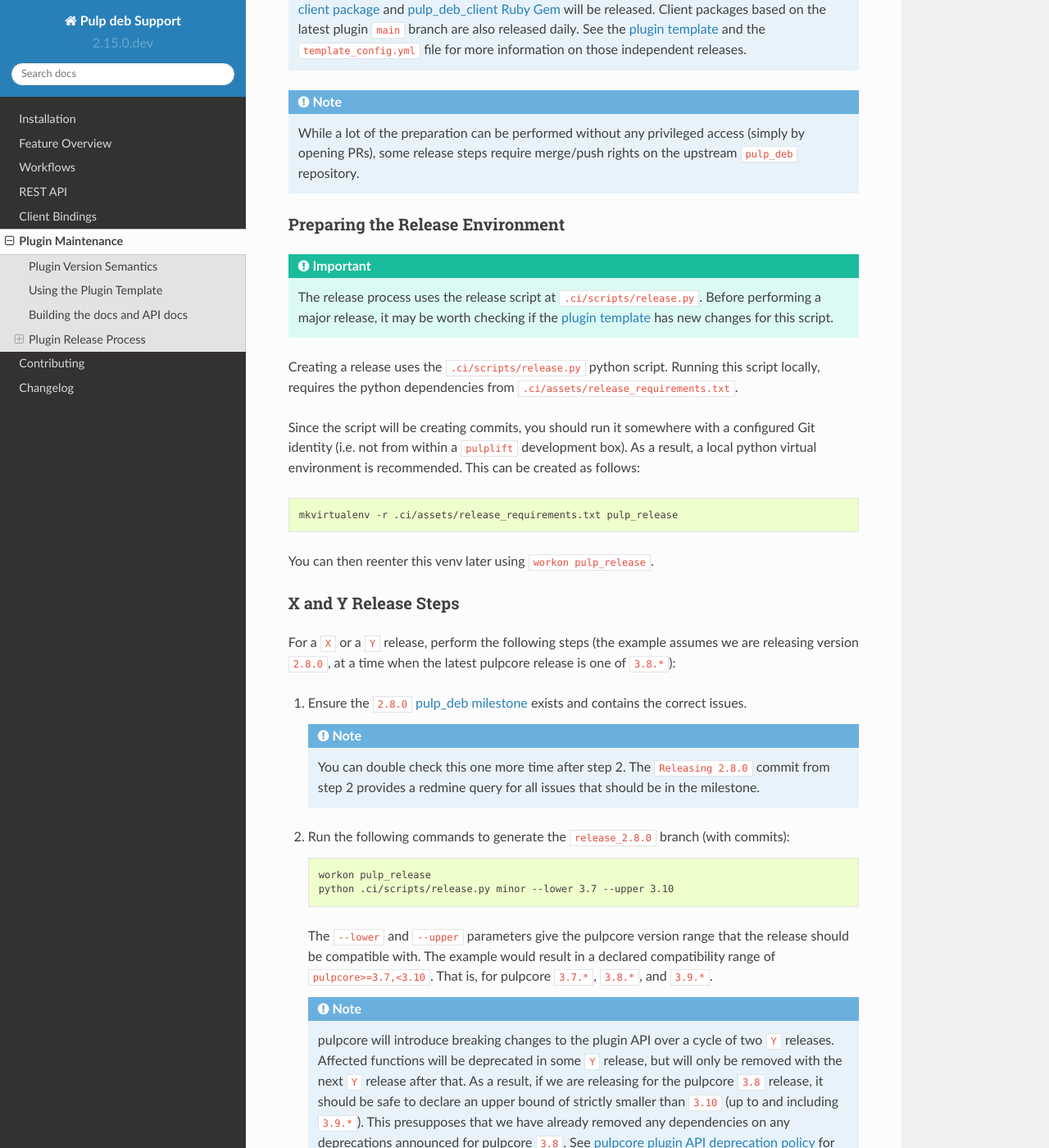
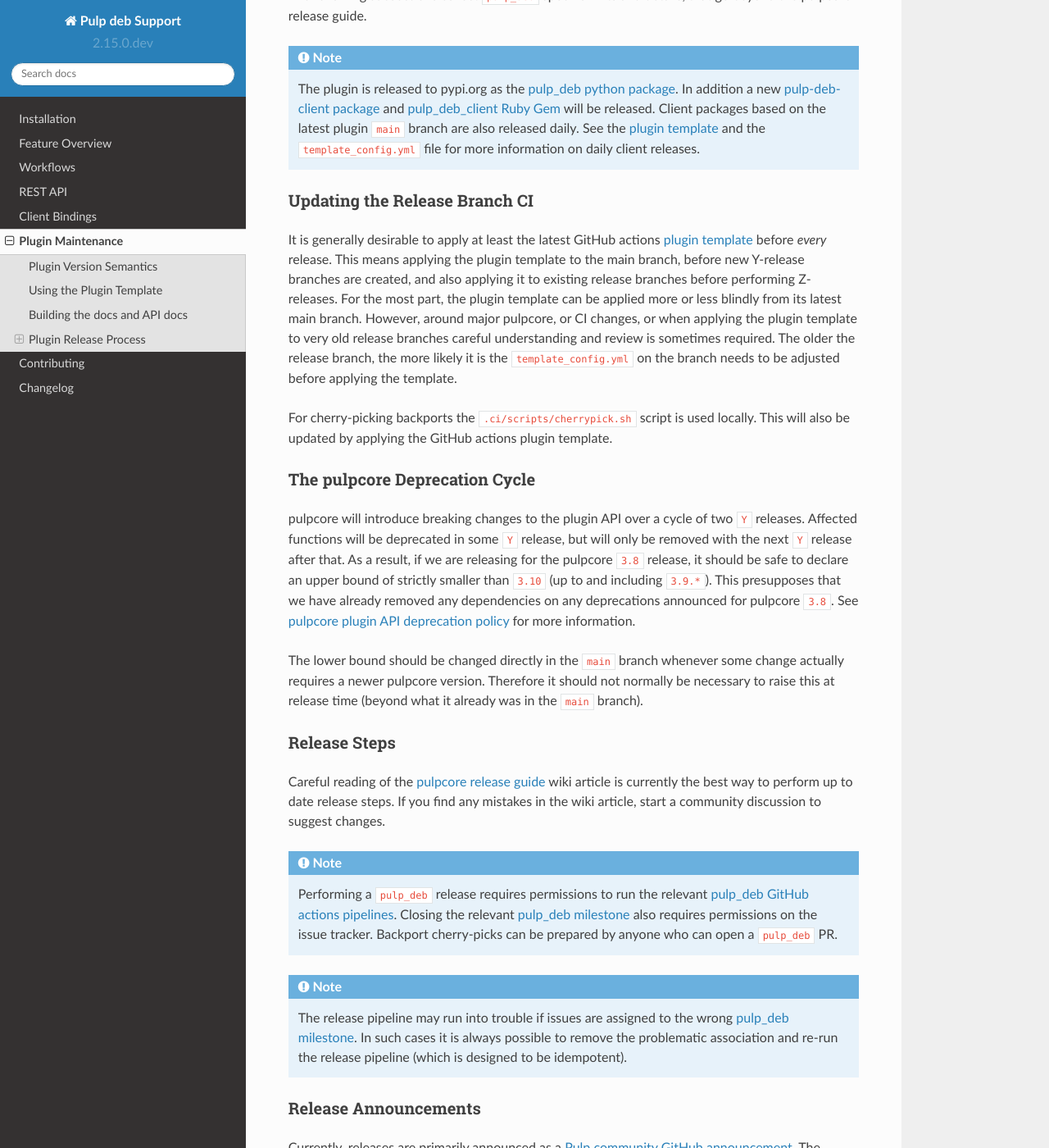
Before and after one commit to pulp/pulp_deb, a Sphinx documentation site: the page built from docs/plugin_maintenance.rst, in a window 1280 px wide and 1400 px high, scrolled down 2930 px. Shown: the whole window at 82% size. Built offline with Sphinx 7.4.7 and the Read the Docs theme 2.0.0, drawn with Linux system fonts in a browser that asks for light colours; some of the changed text lies outside the part shown.

Commit message:
Update release process documentation
[noissue]

```diff
--- a/docs/external_references.rst
+++ b/docs/external_references.rst
@@ -21,7 +21,11 @@
 .. _pulp_deb milestone:
    https://pulp.plan.io/projects/pulp_deb/roadmap
 .. _pulpcore release guide:
-   https://pulp.plan.io/projects/pulp/wiki/Pulp3_Release_Guide
+   https://github.com/pulp/community/wiki/Release-Guide
+.. _Pulp community GitHub announcement:
+   https://github.com/pulp/community/discussions/categories/announcements
+.. _example pulp_deb release announcement:
+   https://github.com/pulp/community/discussions/71
 .. _Pulp project:
    https://pulpproject.org
 .. _Pulp project mailing list:
--- a/docs/plugin_maintenance.rst
+++ b/docs/plugin_maintenance.rst
@@ -117,120 +117,59 @@ You can open the locally built documentation in a browser, but you will not be a
 Plugin Release Process
 --------------------------------------------------------------------------------
 
-This section is based on the `pulpcore release guide`_.
-It may need to be amended to reflect changes in the release process for pulpcore.
+The general release steps are maintained in the `pulpcore release guide`_ wiki article.
+This article also includes clear hints how those steps should be interpreted for plugins.
+The release process tends to experience some churn, so this guide should always be consulted as the most up to date, single source of truth.
+
+The following subsections collect ``pulp_deb`` specific hints and details, that go beyond the pulpcore release guide.
 
 .. note::
    The plugin is released to pypi.org as the `pulp_deb python package`_.
    In addition a new `pulp-deb-client package`_ and `pulp_deb_client Ruby Gem`_ will be released.
    Client packages based on the latest plugin ``main`` branch are also released daily.
-   See the :ref:`plugin template <using_the_plugin_template>` and the ``template_config.yml`` file for more information on those independent releases.
+   See the :ref:`plugin template <using_the_plugin_template>` and the ``template_config.yml`` file for more information on daily client releases.
+
+
+Updating the Release Branch CI
+^^^^^^^^^^^^^^^^^^^^^^^^^^^^^^^^^^^^^^^^^^^^^^^^^^^^^^^^^^^^^^^^^^^^^^^^^^^^^^^^
+
+It is generally desirable to apply at least the latest GitHub actions :ref:`plugin template <using_the_plugin_template>` before *every* release.
+This means applying the plugin template to the main branch, before new Y-release branches are created, and also applying it to existing release branches before performing Z-releases.
+For the most part, the plugin template can be applied more or less blindly from its latest main branch.
+However, around major pulpcore, or CI changes, or when applying the plugin template to very old release branches careful understanding and review is sometimes required.
+The older the release branch, the more likely it is the ``template_config.yml`` on the branch needs to be adjusted before applying the template.
+
+For cherry-picking backports the ``.ci/scripts/cherrypick.sh`` script is used locally.
+This will also be updated by applying the GitHub actions plugin template.
+
+
+The pulpcore Deprecation Cycle
+^^^^^^^^^^^^^^^^^^^^^^^^^^^^^^^^^^^^^^^^^^^^^^^^^^^^^^^^^^^^^^^^^^^^^^^^^^^^^^^^
+
+pulpcore will introduce breaking changes to the plugin API over a cycle of two ``Y`` releases.
+Affected functions will be deprecated in some ``Y`` release, but will only be removed with the next ``Y`` release after that.
+As a result, if we are releasing for the pulpcore ``3.8`` release, it should be safe to declare an upper bound of strictly smaller than ``3.10`` (up to and including ``3.9.*``).
+This presupposes that we have already removed any dependencies on any deprecations announced for pulpcore ``3.8``.
+See `pulpcore plugin API deprecation policy`_ for more information.
+
+The lower bound should be changed directly in the ``main`` branch whenever some change actually requires a newer pulpcore version.
+Therefore it should not normally be necessary to raise this at release time (beyond what it already was in the ``main`` branch).
+
+
+Release Steps
+^^^^^^^^^^^^^^^^^^^^^^^^^^^^^^^^^^^^^^^^^^^^^^^^^^^^^^^^^^^^^^^^^^^^^^^^^^^^^^^^
+
+Careful reading of the `pulpcore release guide`_ wiki article is currently the best way to perform up to date release steps.
+If you find any mistakes in the wiki article, start a community discussion to suggest changes.
 
 .. note::
-   While a lot of the preparation can be performed without any privileged access (simply by opening PRs), some release steps require merge/push rights on the upstream ``pulp_deb`` repository.
+   Performing a ``pulp_deb`` release requires permissions to run the relevant `pulp_deb GitHub actions pipelines`_.
+   Closing the relevant `pulp_deb milestone`_ also requires permissions on the issue tracker.
+   Backport cherry-picks can be prepared by anyone who can open a ``pulp_deb`` PR.
 
-
-Preparing the Release Environment
-^^^^^^^^^^^^^^^^^^^^^^^^^^^^^^^^^^^^^^^^^^^^^^^^^^^^^^^^^^^^^^^^^^^^^^^^^^^^^^^^
-
-.. important::
-   The release process uses the release script at ``.ci/scripts/release.py``.
-   Before performing a major release, it may be worth checking if the :ref:`plugin template <using_the_plugin_template>` has new changes for this script.
-
-Creating a release uses the ``.ci/scripts/release.py`` python script.
-Running this script locally, requires the python dependencies from ``.ci/assets/release_requirements.txt``.
-
-Since the script will be creating commits, you should run it somewhere with a configured Git identity (i.e. not from within a ``pulplift`` development box).
-As a result, a local python virtual environment is recommended.
-This can be created as follows:
-
-.. code-block:: none
-
-   mkvirtualenv -r .ci/assets/release_requirements.txt pulp_release
-
-You can then reenter this venv later using ``workon pulp_release``.
-
-
-X and Y Release Steps
-^^^^^^^^^^^^^^^^^^^^^^^^^^^^^^^^^^^^^^^^^^^^^^^^^^^^^^^^^^^^^^^^^^^^^^^^^^^^^^^^
-
-For a ``X`` or a ``Y`` release, perform the following steps (the example assumes we are releasing version ``2.8.0``, at a time when the latest pulpcore release is one of ``3.8.*``):
-
-#. Ensure the ``2.8.0``  `pulp_deb milestone`_ exists and contains the correct issues.
-
-   .. note::
-      You can double check this one more time after step 2.
-      The ``Releasing 2.8.0`` commit from step 2 provides a redmine query for all issues that should be in the milestone.
-
-#. Run the following commands to generate the ``release_2.8.0`` branch (with commits):
-
-   .. code-block:: none
-
-      workon pulp_release
-      python .ci/scripts/release.py minor --lower 3.7 --upper 3.10
-
-   The ``--lower`` and ``--upper`` parameters give the pulpcore version range that the release should be compatible with.
-   The example would result in a declared compatibility range of ``pulpcore>=3.7,<3.10``.
-   That is, for pulpcore ``3.7.*``, ``3.8.*``, and ``3.9.*``.
-
-   .. note::
-      pulpcore will introduce breaking changes to the plugin API over a cycle of two ``Y`` releases.
-      Affected functions will be deprecated in some ``Y`` release, but will only be removed with the next ``Y`` release after that.
-      As a result, if we are releasing for the pulpcore ``3.8`` release, it should be safe to declare an upper bound of strictly smaller than ``3.10`` (up to and including ``3.9.*``).
-      This presupposes that we have already removed any dependencies on any deprecations announced for pulpcore ``3.8``.
-      See `pulpcore plugin API deprecation policy`_ for more information.
-
-      The lower bound should be changed directly in the ``main`` branch whenever some change actually requires a newer pulpcore version.
-      Therefore it should not normally be necessary to raise this at release time (beyond what it already was in the ``main`` branch).
-
-#. Create a PR for the ``release_2.8.0`` branch generated in step 2.
-#. Review and merge the PR to ``main`` (make sure the tests on ``main`` turn green post merge).
-#. Create the ``2.8`` release branch (with the ``Releasing 2.8.0`` commit checked out).
-   The branch needs to be pushed directly into the upstream repository.
-#. On the ``2.8`` release branch, manually bump the version from ``2.8.0`` to ``2.8.1.dev`` in ``.bumpversion.cfg``, ``pulp_deb/__init__.py``, and  ``setup.py``.
-   The commit message should be ``Bump to 2.8.1.dev``.
-   This is for the benefit of any future ``Z`` releases on this branch.
-   Don't forget to push (and make sure the tests turn green for the branch).
-#. Trigger the release by creating and pushing the ``2.8.0`` release tag at the ``Releasing 2.8.0`` commit.
-#. Check the `pulp_deb GitHub actions pipelines`_, the `pulp_deb python package`_, the `pulp-deb-client package`_, and the `pulp_deb_client Ruby Gem`_ to see if everything has released correctly.
-   Also check the :ref:`changelog <changelog>` of this documentation to make sure it was also updated.
-#. Finally, send a release announcement to the `Pulp project mailing list`_.
-   See :ref:`release announcements <release_announcements>` below.
-#. If needed, also update this release documentation post release.
-
-
-Z Release Steps
-^^^^^^^^^^^^^^^^^^^^^^^^^^^^^^^^^^^^^^^^^^^^^^^^^^^^^^^^^^^^^^^^^^^^^^^^^^^^^^^^
-
-For a ``Z`` release, perform the following steps (the example assumes we are releasing version ``2.8.1``):
-
-#. Ensure the ``2.8.1``  `pulp_deb milestone`_ exists and contains the correct issues.
-
-   .. note::
-      You can double check this one more time after step 2.
-      The ``Releasing 2.8.1`` commit from step 2 provides a redmine query for all issues that should be in the milestone.
-
-#. Run the following commands to generate the ``release_2.8.1`` branch (with commits):
-
-   .. code-block:: none
-
-      workon pulp_release
-      python .ci/scripts/release.py patch --lower 3.7 --upper 3.10
-
-   The ``--lower`` and ``--upper`` parameters give the pulpcore version range that the release should be compatible with.
-   For the release script to do the right thing, they need to be provided, even though they should not be changed for ``Z`` releases.
-
-#. Create a PR for the ``release_2.8.1`` branch generated in step 2.
-   It needs to go into the ``2.8`` branch, not ``main``!
-#. Review and merge the PR.
-#. Switch back to ``main``, and ``git cherry-pick -x`` the ``Building changelog for 2.8.1`` commit from the ``2.8`` release branch.
-   Push directly to ``main`` or create and merge a PR for it.
-#. Trigger the release by creating and pushing the ``2.8.1`` release tag at the ``Releasing 2.8.1`` commit (on the ``2.8`` release branch).
-#. Check the `pulp_deb GitHub actions pipelines`_, the `pulp_deb python package`_, the `pulp-deb-client package`_, and the `pulp_deb_client Ruby Gem`_ to see if everything has released correctly.
-   Also check the :ref:`changelog <changelog>` of this documentation to make sure it was also updated.
-#. Finally, send a release announcement to the `Pulp project mailing list`_.
-   See :ref:`release announcements <release_announcements>` below.
-#. If needed, also update this release documentation post release.
+.. note::
+   The release pipeline may run into trouble if issues are assigned to the wrong `pulp_deb milestone`_.
+   In such cases it is always possible to remove the problematic association and re-run the release pipeline (which is designed to be idempotent).
 
 
 .. _release_announcements:
@@ -238,33 +177,19 @@ For a ``Z`` release, perform the following steps (the example assumes we are rel
 Release Announcements
 ^^^^^^^^^^^^^^^^^^^^^^^^^^^^^^^^^^^^^^^^^^^^^^^^^^^^^^^^^^^^^^^^^^^^^^^^^^^^^^^^
 
-``pulp_deb`` releases are announced on the `Pulp project mailing list`_.
-Not to be confused with the `Pulp project development mailing list`_.
+Currently, releases are primarily announced as a `Pulp community GitHub announcement`_.
+The easiest thing to do is to copy and amend an existing announcement like this `example pulp_deb release announcement`_.
+If you do not have permissions to select the "announcement" category, simply choose "general" and ask someone on the pulp-dev matrix/IRC channel to change it to "announcement".
 
-Example announcement email:
+Also send an email to the `Pulp project mailing list`_ (not to be confused with the `Pulp project development mailing list`_), that simply references the community announcement as follows:
 
 .. code-block:: none
 
    To: pulp-list@redhat.com
-   Subject: pulp_deb 2.8.0 is Generally Available
+   Subject: pulp_deb 2.14.1 is generally available
 
-   pulp_deb version 2.8.0 [0] has been released.
-   It is compatible with pulpcore 3.7, pulpcore 3.8 [1] and pulpcore 3.9 (not yet released).
-
-   Have a look at the release notes [2] for changes.
-   Highlight is the ability to synchronize APT repositories using "flat repository format",
-   as well as repositories that do not publish the Codename field in their metadata.
-   You can check the known issues [3] (and open new ones).
-
-   The Python client package (contains Python API bindings) may be found here [4].
-   The Ruby client gem (contains Ruby API bindings) may be found here [5].
-
-   [0] https://pypi.org/project/pulp-deb/2.8.0/
-   [1] https://www.redhat.com/archives/pulp-list/2020-November/msg00004.html
-   [2] https://docs.pulpproject.org/pulp_deb/changes.html#id1
-   [3] https://pulp.plan.io/projects/pulp_deb/issues
-   [4] https://pypi.org/project/pulp-deb-client/2.8.0/
-   [5] https://rubygems.org/gems/pulp_deb_client/versions/2.8.0/
+   Please see the community release announcement for more information:
+   https://github.com/pulp/community/discussions/71
 
    Kind regards,
    Quirin Pamp (quba42)
```
